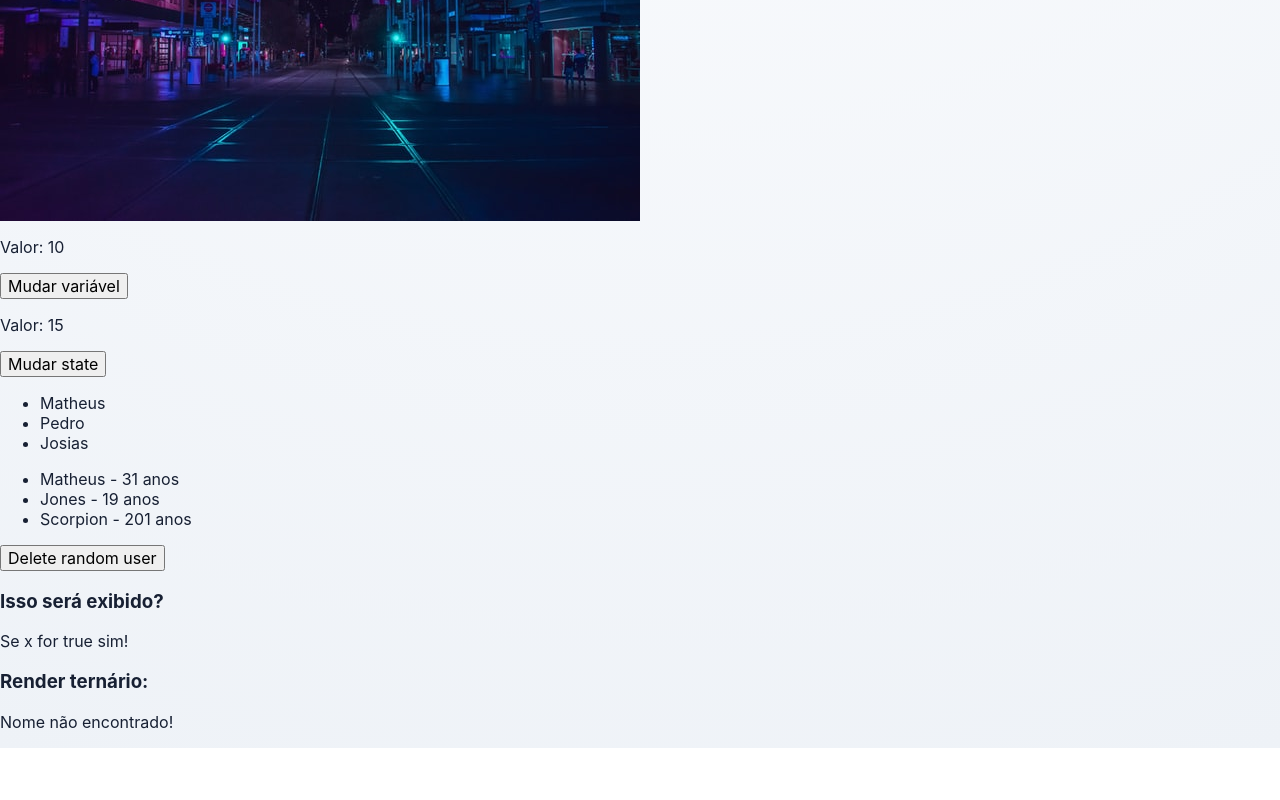
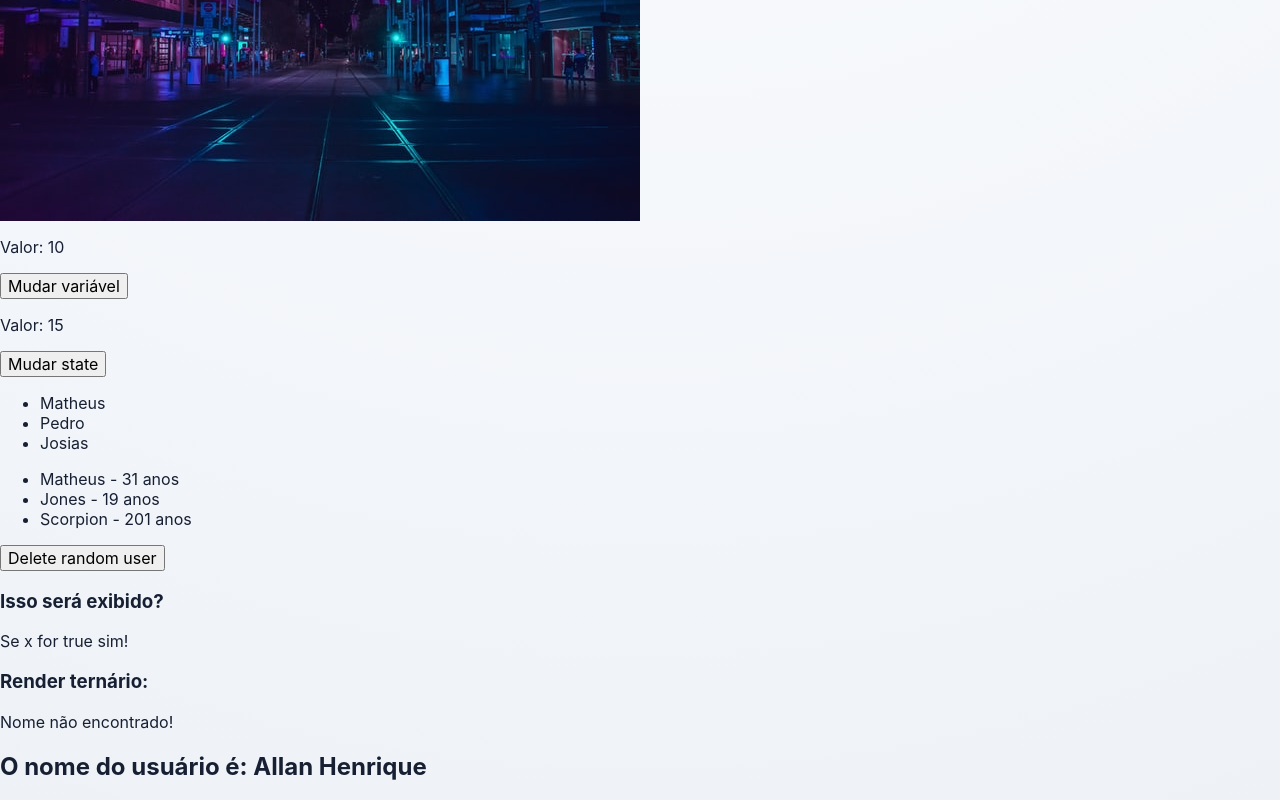
Before and after one commit to BackFlamexs/react-fundamentals-lab, a React (Vite) app in the folder aula_8/: page / in a window 1280 px wide. Shown: the part 810-1610 px from the top of the page. Before the commit the page ends 1558 px from the top, so only its background shows below. Built offline with nearby package versions, Linux system fonts and the light colour scheme.

Commit message:
feat: pass username through props

```diff
--- a/aula_8/src/App.jsx
+++ b/aula_8/src/App.jsx
@@ -3,6 +3,7 @@
 import ManageData from "./components/ManageData";
 import ListRender from "./components/ListRender";
 import ConditionalRender from "./components/ConditionalRender";
+import ShowUserName from "./components/ShowUserName";
 
 
 
@@ -29,6 +30,9 @@
     <ListRender />
     <ConditionalRender />
 
+    {/* props */}
+    <ShowUserName name="Allan Henrique" />
+
     </>
   )
 
--- a/aula_8/src/components/ShowUserName.jsx
+++ b/aula_8/src/components/ShowUserName.jsx
@@ -0,0 +1,10 @@
+const ShowUserName = (props) => {
+    return (
+      <div>
+        {/* A prop name foi recebida do componente pai. */}
+        <h2>O nome do usuário é: {props.name}</h2>
+      </div>
+    );
+  };
+
+  export default ShowUserName;
```
